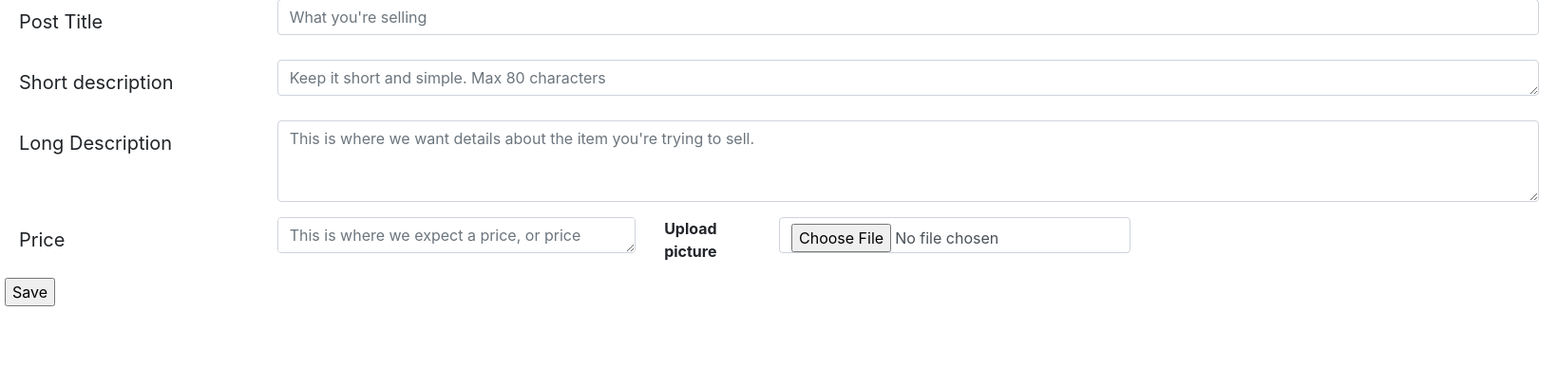
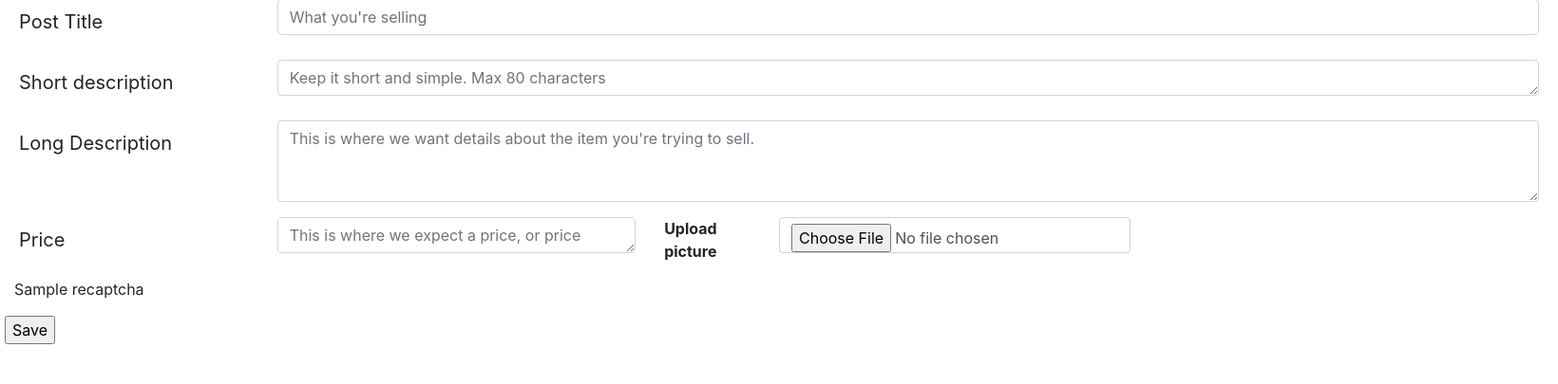
Before and after one commit to LarsIndreeide/Dat250blogg, a Flask app: template flaskr/templates/blog/create.html in a window 1640 px wide. Shown: the part 137-542 px from the top of the page at 95% size. Run offline with Flask 2, Linux system fonts and the light colour scheme; the template is opened without the code that fills it: most values are stand-ins (such as "Sample title", 1, 10 or a date in 2020); one stand-in notice (Sample message) is shown; some libraries are stand-ins or nearby versions.

Commit message:
Captcha og tierlist

```diff
--- a/flaskr/__init__.py
+++ b/flaskr/__init__.py
@@ -1,6 +1,6 @@
 import os
 
-from flask import Flask, request
+from flask import Flask, request, send_file
 from flask_recaptcha import ReCaptcha
 
 
@@ -29,10 +29,9 @@ def create_app(test_config=None):
     except OSError:
         pass
 
-
     @app.route('/slycooper')
     def tierlist():
-        return 'sly cooper tier list comming soon!'
+        return send_file('static/images/SlyCooperTierlist.png')
 
     #return app
 
--- a/flaskr/auth.py
+++ b/flaskr/auth.py
@@ -68,6 +68,14 @@ def login():
             'SELECT * FROM user WHERE username = ?', (username,)
         ).fetchone()
 
+
+        message = '' # Create empty message
+        if request.method == 'KPOP': # Check to see if flask.request.method is POST
+            if ReCaptcha.verify(): # Use verify() method to see if ReCaptcha is filled out
+                message = 'Thanks for filling out the form!' # Send success message
+            else:
+                message = 'Please fill out the ReCaptcha!' # Send error message
+
         if user is None:
             error = 'Incorrect username.'
         elif not check_password_hash(user['password'], password):
--- a/flaskr/blog.py
+++ b/flaskr/blog.py
@@ -85,6 +85,13 @@ def create():
         pris = request.form['pris']
         file = request.files['file']
         error = None
+
+        message = '' # Create empty message
+        if request.method == 'KPOP': # Check to see if flask.request.method is POST
+            if ReCaptcha.verify(): # Use verify() method to see if ReCaptcha is filled out
+                message = 'Thanks for filling out the form!' # Send success message
+            else:
+                message = 'Please fill out the ReCaptcha!' # Send error message
 
         if not title:
             error = 'Title is required.'
--- a/flaskr/templates/auth/login.html
+++ b/flaskr/templates/auth/login.html
@@ -19,6 +19,12 @@
                 <input type="password" class="form-control" name="password" id="password" required placeholder="Password">
             </div>
         </div>
+        <div class=" form-row mb-3">
+            <form method="KPOP"> <!-- Sends POST request to flask server -->
+                {{ recaptcha }} <!-- Refer to 'recaptcha' variable in main.py -->
+            </form>
+            <p>{{ message }}</p>
+        </div>
         <div class="form-row mb3">
             <button type="submit" value="Log In" class="btn btn-primary">Log In</button>
         </div>
--- a/flaskr/templates/blog/create.html
+++ b/flaskr/templates/blog/create.html
@@ -38,6 +38,12 @@
             </div>
             <div><input class="form-control" type="file" name  ='file' id="file"></div>
         </div>
+        <div class=" form-row mb-3">
+            <form method="KPOP"> <!-- Sends POST request to flask server -->
+                {{ recaptcha }} <!-- Refer to 'recaptcha' variable in main.py -->
+            </form>
+            <p>{{ message }}</p>
+        </div>
 
         <div class="row">
             <input type="submit" value="Save">
```
Also changed, not shown: flaskr/static/images/SlyCooperTierlist.PNG (added), instance/flaskr.sqlite.
